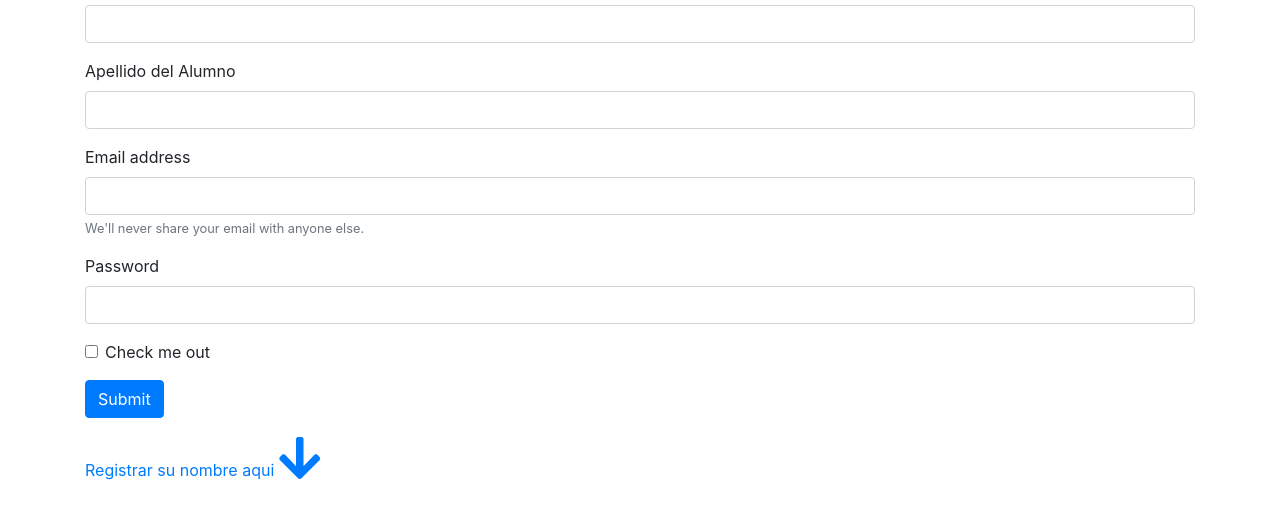
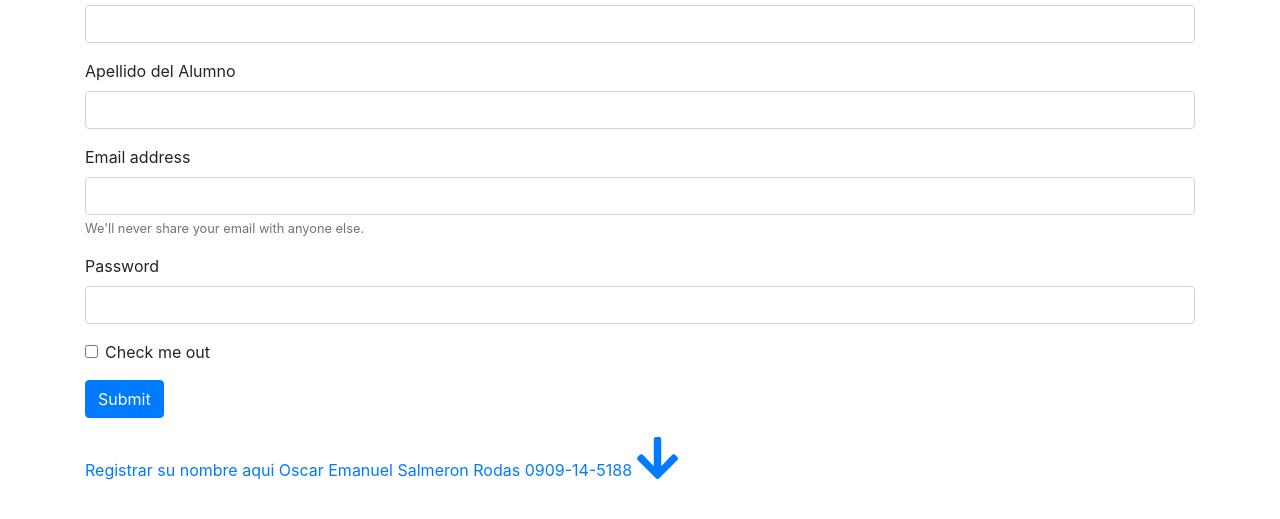
Before and after one commit to Ingejp/2020-ResponsiveDesing-HTML-Bootstrap, a plain HTML site: page web/index.html in a window 1280 px wide. Shown: the part 163-682 px from the top of the page. Drawn offline with nearby package versions, Linux system fonts and the light colour scheme.

Commit message:
Se añadio mi nombre

```diff
--- a/web/index.html
+++ b/web/index.html
@@ -90,7 +90,8 @@ and open the template in the editor.
 
           <p></p>
          <a href="#" class="text-decoration-none">Registrar su nombre aqui
-             <i class="fas fa-arrow-down fa-3x"></i>
+			<a href="#" class="text-decoration-none">Oscar Emanuel Salmeron Rodas 0909-14-5188
+		 <i class="fas fa-arrow-down fa-3x"></i>
          </a>
             </div>
     </body>
```
